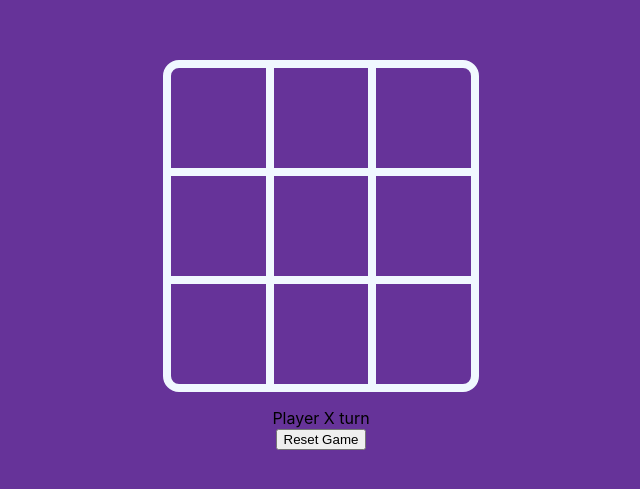
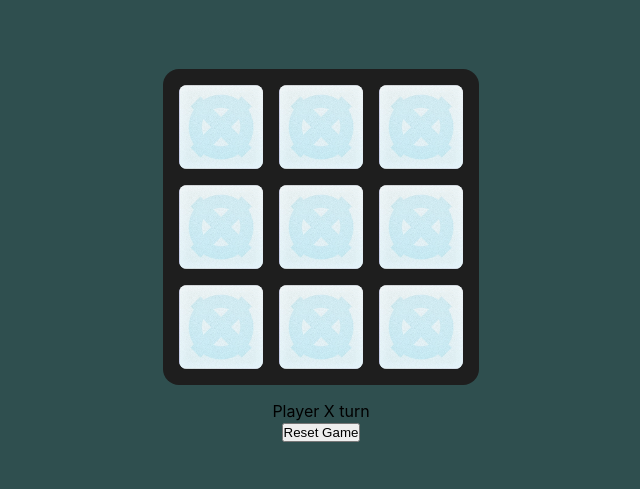
Before and after one commit to AshishTaduce/postersReactJS, a React (Create React App) app: page / in a window 1280 px wide. Shown: the part 153-642 px from the top of the page, without its empty margins (319-959 px from the left). Built offline with nearby package versions, Linux system fonts and the light colour scheme.

Commit message:
Grid design update 2. Change in functionality beyond this commit

```diff
--- a/src/App.css
+++ b/src/App.css
@@ -1,3 +1,8 @@
+* {
+  padding: 0;
+  margin: 0;
+}
+
 .App {
   display: flex;
   flex-direction: row;
--- a/src/GameBoard/index.js
+++ b/src/GameBoard/index.js
@@ -111,13 +111,15 @@ class GameBoard extends React.Component{
                 </div>
                 <div>
                     {
+                        // eslint-disable-next-line array-callback-return
                         this.state.movesList.map((element, i, arr) => {
                             if(i === 0)
                                 return(
                                     <button onClick = {() => {
                                         this.setState({
                                         movesList: [Array(9).fill(null),],
-                                    })
+                                    });
+                                        this.updateMovesList(i);
                                     }}>
                                         Reset Game
                                     </button>
--- a/src/GameBoard/style.css
+++ b/src/GameBoard/style.css
@@ -11,5 +11,5 @@
     width: 100vw;
     margin-left: auto;
     margin-right: auto;
-    background-color: rebeccapurple;
+    background-color: darkslategray;
 }
--- a/src/Grid/style.css
+++ b/src/Grid/style.css
@@ -1,23 +1,18 @@
 .grid {
     margin: 16px;
+    padding: 8px;
     display: flex;
     flex-direction: column;
     justify-content: center;
-    border: aliceblue 8px solid;
+    background-color: #1e1e1e;
     border-radius: 16px;
 }
 
 .grid-row {
-    /*border-top: 0;*/
-    min-width: 300px;
-    min-height: 100px;
+    max-width: 300px;
+    max-height: 100px;
     display: flex;
     flex-direction: row;
-}
-
-.center-row{
-    border-bottom: aliceblue solid 8px;
-    border-top: aliceblue solid 8px;
 }
 
 .status{
--- a/src/Square/index.js
+++ b/src/Square/index.js
@@ -6,13 +6,23 @@ class Square extends React.Component{
 
     render() {
         return (
-            <div className = 'square-box'
+            <div className = {returnClassName(this.props.value)}
             onClick = {() => this.props.squarePressed()}
             >
-            {this.props.value}
+            {this.props.value !== null ? <img className={'square-icon'} src={require(this.props.value === 'X' ? './cross-icon.png' : './circle-icon.png')} alt=""/> : <img src={require('./back-groung.png')} className={'square-icon'} alt=""/>}
             </div>
         );
     }
 }
 
+function returnClassName(value){
+    if(value === null){
+        return 'square-box';
+    }
+    else if(value === 'X'){
+        return 'cross-box';
+    }
+    return 'circle-box';
+}
+
 export default Square;
--- a/src/Square/style.css
+++ b/src/Square/style.css
@@ -1,14 +1,86 @@
 .square-box {
     font-size: 36px;
-    /*margin: 8px;*/
-    /*border-left: 8px solid aliceblue;*/
+    margin: 8px;
     background-color: transparent;
-    flex: 1;
+    /*flex: 1;*/
+    border-radius: 8px;
+    display: flex;
     justify-content: center;
     align-items: center;
+    padding: 0;
+    background-image: url("./back-groung.png");
+    background-repeat: no-repeat;
+    background-size: contain;
+    background-position: center;
+    overflow: hidden;
+    animation: kill-glow 0.5s forwards;
 }
 
-.square-box:nth-child(2){
-    border-left: 8px solid aliceblue;
-    border-right: 8px solid aliceblue;
+@keyframes kill-glow {
+    0% {box-shadow: inherit}
+    100% {box-shadow: 0 0 0 0 rgb(231,240,242)}
 }
+
+.square-box:hover{
+    animation: breathing-glow 1s infinite;
+}
+
+@keyframes breathing-glow {
+    0%   {box-shadow: 0 0 5px 1px rgb(231,240,242)}
+    50%  {box-shadow: 0 0 5px 6px rgb(231,240,242)}
+    100% {box-shadow: 0 0 5px 1px rgb(231,240,242)}
+}
+
+.square-icon{
+    width: 100%;
+    height: 100%;
+    padding: 0;
+}
+
+.cross-box{
+    font-size: 36px;
+    margin: 8px;
+    background-color: transparent;
+    /*flex: 1;*/
+    border-radius: 8px;
+    display: flex;
+    justify-content: center;
+    align-items: center;
+    padding: 0;
+    background-image: url("./back-groung.png");
+    background-repeat: no-repeat;
+    background-size: contain;
+    background-position: center;
+    overflow: hidden;
+    box-shadow: initial;
+    animation: cross-glow 1.5s forwards;
+}
+
+.circle-box{
+    font-size: 36px;
+    margin: 8px;
+    background-color: transparent;
+    /*flex: 1;*/
+    border-radius: 8px;
+    display: flex;
+    justify-content: center;
+    align-items: center;
+    padding: 0;
+    background-image: url("./back-groung.png");
+    background-repeat: no-repeat;
+    background-size: contain;
+    background-position: center;
+    overflow: hidden;
+    box-shadow: initial;
+    animation: circle-glow 1.5s forwards;
+}
+
+@keyframes circle-glow {
+    0%   {box-shadow: 0 0 5px 1px rgb(231,240,242)}
+    100%  {box-shadow: 0 0 5px 6px deepskyblue}
+}
+
+@keyframes cross-glow {
+    0%   {box-shadow: 0 0 5px 1px rgb(231,240,242)}
+    100%  {box-shadow: 0 0 5px 6px orangered}
+}
```
Also changed, not shown: src/Square/back-groung.png (added).
